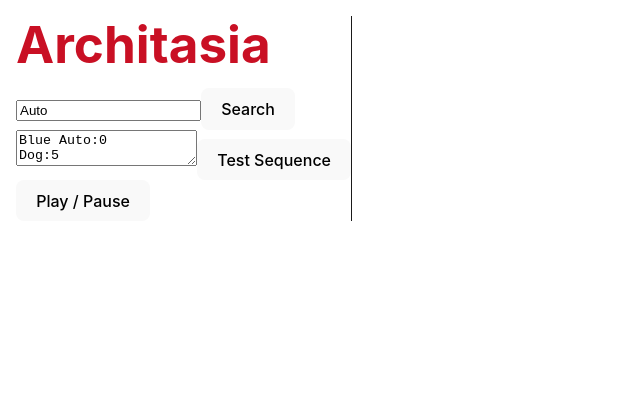
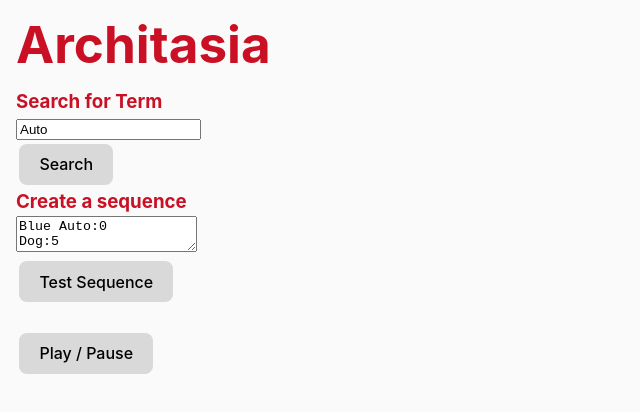
Before and after one commit to SRGSSR/hackdays2023-storytelling, a React (Vite) app: page / in a window 1280 px wide. Shown: the top 412 px of the page, without its empty margins (0-640 px from the left). Built offline with nearby package versions, Linux system fonts and the light colour scheme.

Commit message:
more styling

```diff
--- a/src/App.css
+++ b/src/App.css
@@ -10,6 +10,13 @@
 
 main {
   display: flex;
+  gap: 1rem;
+}
+
+@media (max-width: 520px) {
+  main {
+    flex-direction: column;
+  }
 }
 
 .inputs {
@@ -17,10 +24,15 @@ main {
 }
 
 .results {
-  border-right: solid #1a1a1a 1px;
+  /*border-right: solid #1a1a1a 1px;*/
 }
 
 h1 {
   color: #c91024;
   margin: 0 0 1rem;
 }
+
+h3 {
+  color: #c91024;
+  margin: 0;
+}
--- a/src/components/Inputs.jsx
+++ b/src/components/Inputs.jsx
@@ -4,14 +4,17 @@ export function Inputs(props) {
   return <div className="results">
     <h1>Architasia</h1>
     {props.isLoading ? (<div>Loading...</div>) : (<>
-      <div className="">
-        <input onChange={props.onSearchTermChanged} type="text" value={props.searchTerm}/>
+      <h3>Search for Term</h3>
+      <div>
+        <input onChange={props.onSearchTermChanged} type="text" value={props.searchTerm}/><br/>
         <button onClick={props.onSearchTermClick}>Search</button>
       </div>
+      <h3>Create a sequence</h3>
       <div>
-        <textarea onChange={props.onSequenceChange} value={props.sequenceText}></textarea>
+        <textarea onChange={props.onSequenceChange} value={props.sequenceText}></textarea><br/>
         <button onClick={props.onSearchSequenceClick}>Test Sequence</button>
       </div>
+      <br/>
       <button onClick={props.onPlayPause}>Play / Pause</button>
     </>)}
   </div>;
--- a/src/index.css
+++ b/src/index.css
@@ -34,6 +34,7 @@ h1 {
 }
 
 button {
+  margin: 0.2rem;
   border-radius: 8px;
   border: 1px solid transparent;
   padding: 0.6em 1.2em;
@@ -55,12 +56,12 @@ button:focus-visible {
 @media (prefers-color-scheme: light) {
   :root {
     color: #213547;
-    background-color: #ffffff;
+    background-color: #fafafa;
   }
   a:hover {
     color: #747bff;
   }
   button {
-    background-color: #f9f9f9;
+    background-color: #d9d9d9;
   }
 }
```
